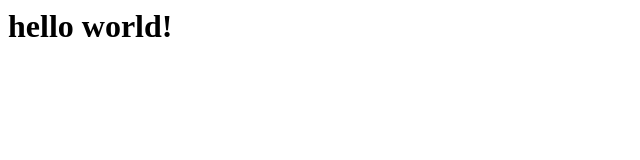
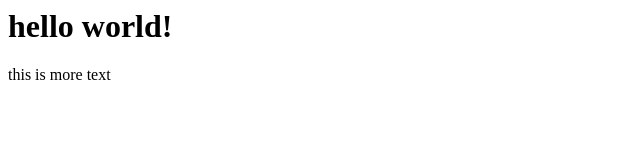
Before and after one commit to catherinedegroot/hello-world, a plain HTML site: page index.html in a window 1280 px wide. Shown: the full height of the page, 0-640 px from the left. Drawn offline with Linux system fonts and the light colour scheme.

Commit message:
added paragraph text

```diff
--- a/index.html
+++ b/index.html
@@ -1 +1,2 @@
 <h1> hello world! </h1>
+<p>this is more text</p>
```
